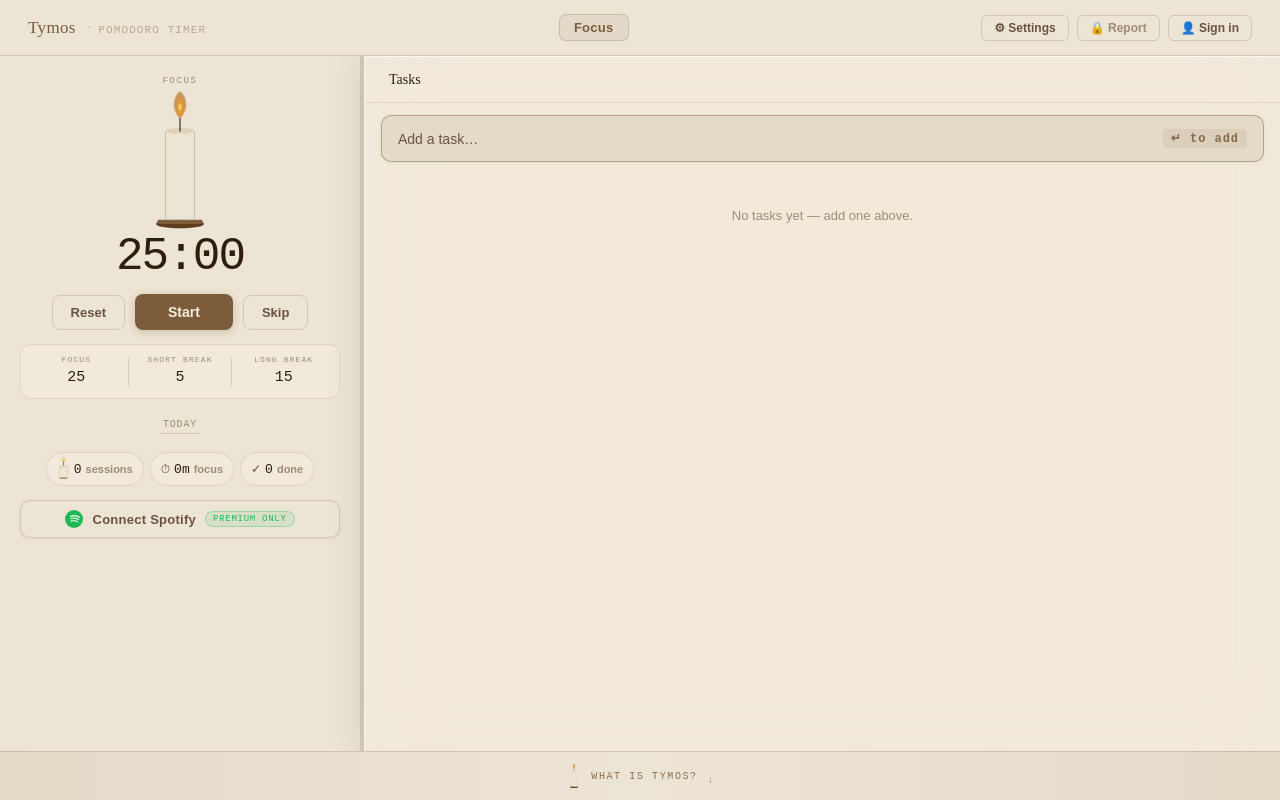
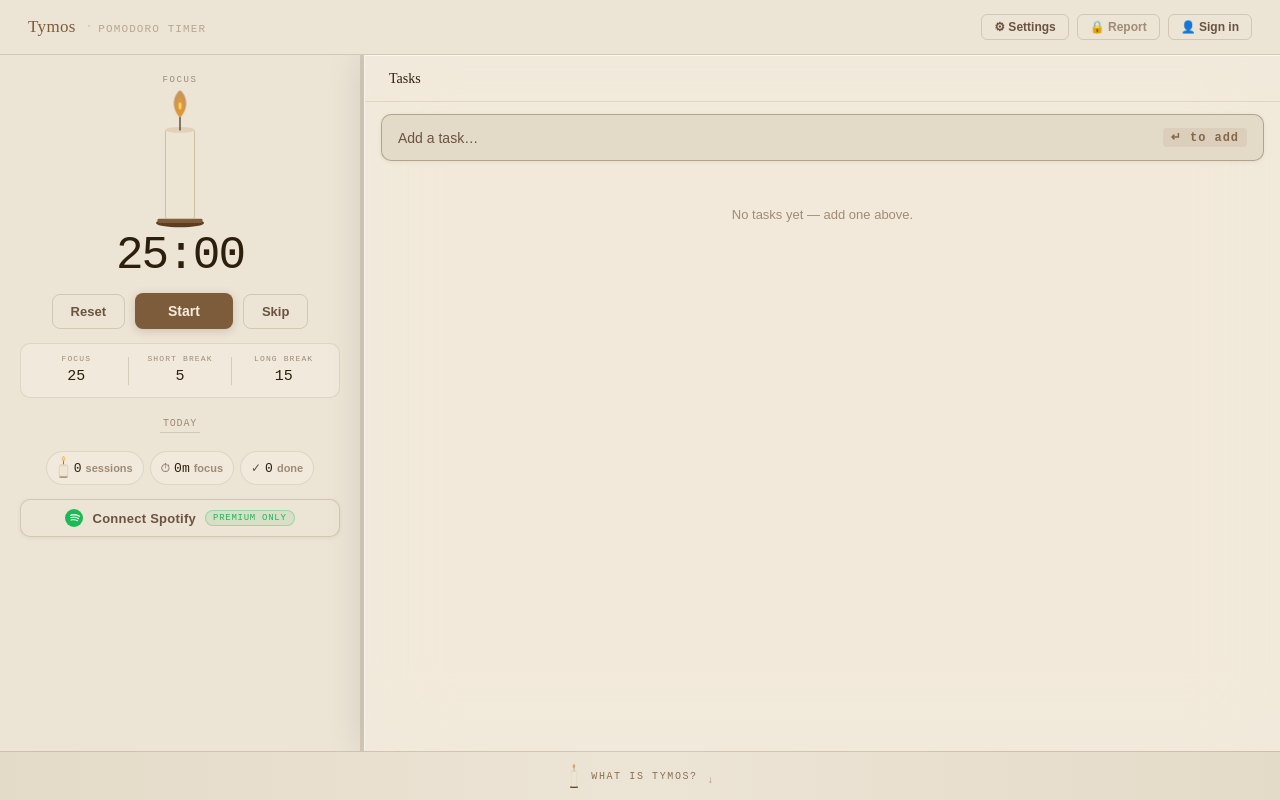
Before and after one commit to jayden2610/tymos, a plain HTML site: page index.html in a window 1280 px wide. Shown: the top 800 px of the page. Drawn offline with nearby package versions, Linux system fonts and the light colour scheme; a web font is replaced by a local one.

Commit message:
Remove tab bar (single tab remaining)
Co-Authored-By: Claude Sonnet 4.6 <noreply@anthropic.com>

```diff
--- a/index.html
+++ b/index.html
@@ -1457,10 +1457,7 @@ button:focus-visible, input:focus-visible, [contenteditable]:focus-visible {
 <div class="app-frame">
 <div class="header">
   <span class="logo">Tymos <span style="color:var(--border2);margin:0 6px;font-weight:300;">·</span><span style="font-family:'DM Mono',monospace;font-weight:400;opacity:0.45;font-size:11px;letter-spacing:0.1em;text-transform:uppercase;">Pomodoro Timer</span></span>
-  <div class="tab-bar">
-    <button class="tab-btn active" id="tabFocus" onclick="switchTab('focus')">Focus</button>
-    <!-- kanban tab hidden: <button class="tab-btn" id="tabProjects" onclick="switchTab('projects')">Kanban</button> -->
-  </div>
+  <!-- tab-bar hidden (single tab) -->
   <div style="display:flex;align-items:center;gap:8px;">
     <button onclick="openSettings()" style="font-family:'Nunito',sans-serif;font-size:12px;font-weight:700;color:var(--text2);background:transparent;border:1px solid var(--border2);border-radius:6px;padding:5px 12px;cursor:pointer;transition:all 0.15s;" onmouseover="this.style.background='var(--surface2)'" onmouseout="this.style.background='transparent'">⚙ Settings</button>
     <button id="reportBtn" onclick="reportAction()" style="font-family:'Nunito',sans-serif;font-size:12px;font-weight:700;color:var(--muted);background:transparent;border:1px solid var(--border2);border-radius:6px;padding:5px 12px;cursor:pointer;transition:all 0.15s;" onmouseover="this.style.background='var(--surface2)'" onmouseout="this.style.background='transparent'" title="Sign in to view your report">🔒 Report</button>
```
